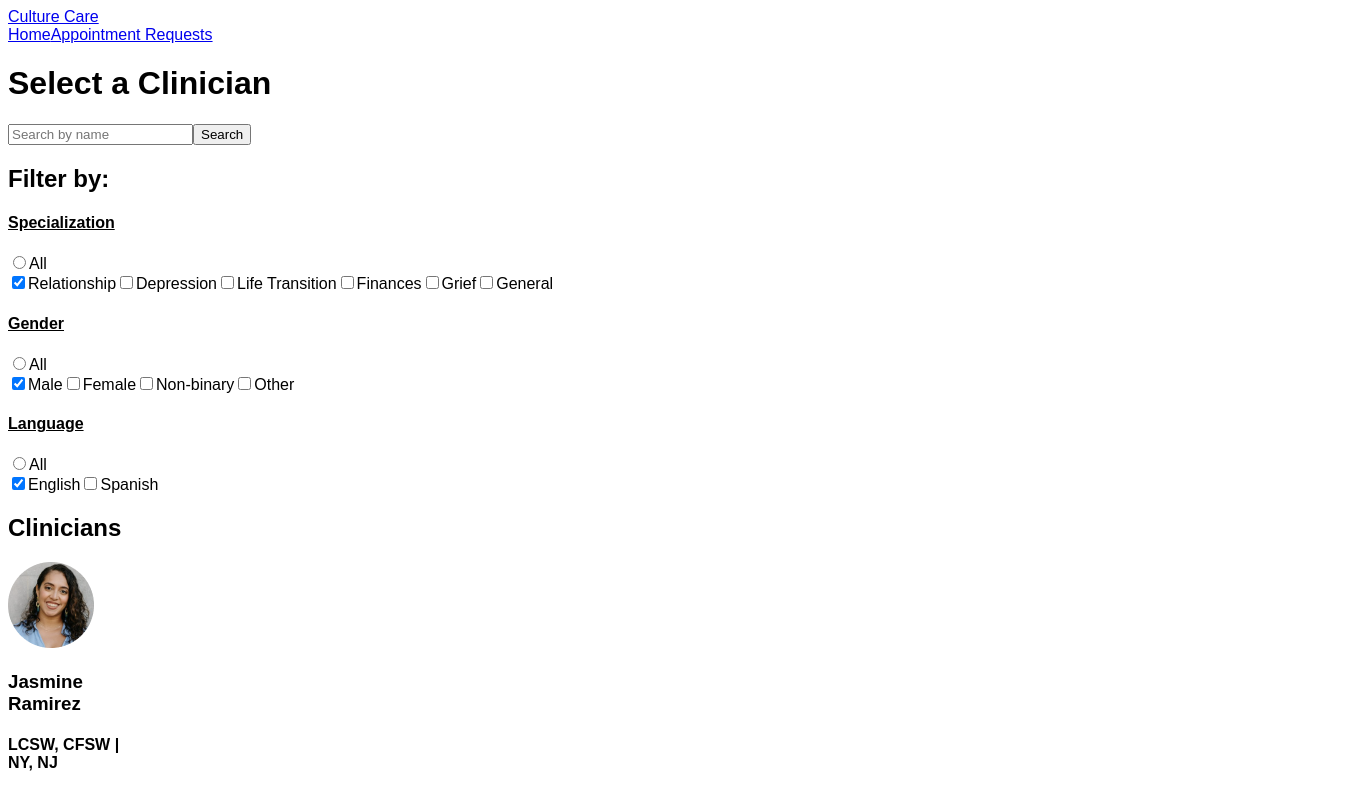
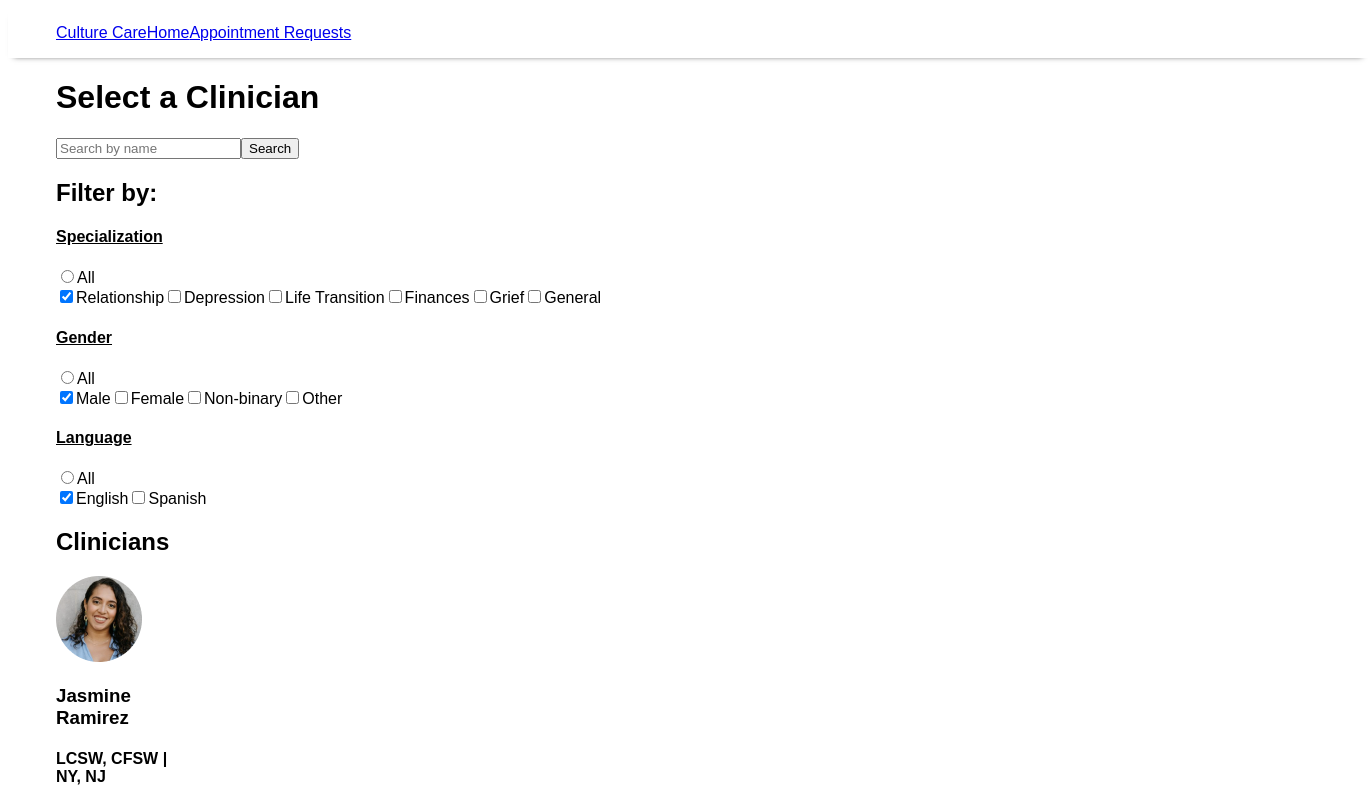
Before and after one commit to CultureCare22/Culture-Care, a React (Create React App) app: page / in a window 1280 px wide. Shown: the top 793 px of the page, 1368 px wide, since content can reach past the window. Built offline with nearby package versions, Linux system fonts and the light colour scheme.

Commit message:
added some navbar styling

```diff
--- a/src/App.css
+++ b/src/App.css
@@ -1,5 +1,5 @@
 .App {
-  text-align: center;
+  text-align:start;
 }
 
 .App-logo {
--- a/src/App.js
+++ b/src/App.js
@@ -22,7 +22,7 @@ function App() {
       <Router>
         {/* <Sidebar /> */}
         <Navigation />
-
+        <div className="no-nav">
         <Routes>
           <Route path="/" exact element={<SelectClinician />} />
           <Route path="/pending-request" element={<TherapistPortal />} />
@@ -35,6 +35,7 @@ function App() {
           <Route path="/appt-approved" element={<ApprovedApt />} />
 
         </Routes>
+        </div>
 
       </Router >
     </div>
--- a/src/Navigation/Nav.css
+++ b/src/Navigation/Nav.css
@@ -1,3 +1,23 @@
+nav {
+    margin-left: 0;
+    margin-right: 0;
+    display: flex;
+    flex-direction: row;
+    padding-top: 1em;
+    padding-bottom: 1em;
+    padding-left: 3em;
+    padding-right: 3em;
+    overflow: hidden;
+    position: sticky;
+    top: 0;
+    background-color: white;
+    width: 100%;
+    -webkit-box-shadow: 0 4px 6px -6px #222;
+    -moz-box-shadow: 0 4px 6px -6px #222;
+    box-shadow: 0 4px 6px -6px #222;
+}
+
+
 /* * {
     box-sizing: border-box;
     margin: 0px;
--- a/src/index.css
+++ b/src/index.css
@@ -1,5 +1,10 @@
 .all {
   font-family: sans-serif;
+}
+
+.no-nav {
+  margin-left: 3em;
+  margin-right: 3em;
 }
 
 /* * {
```
